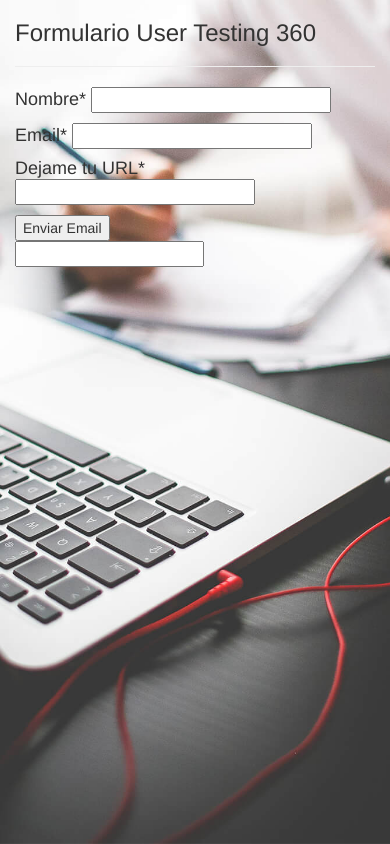
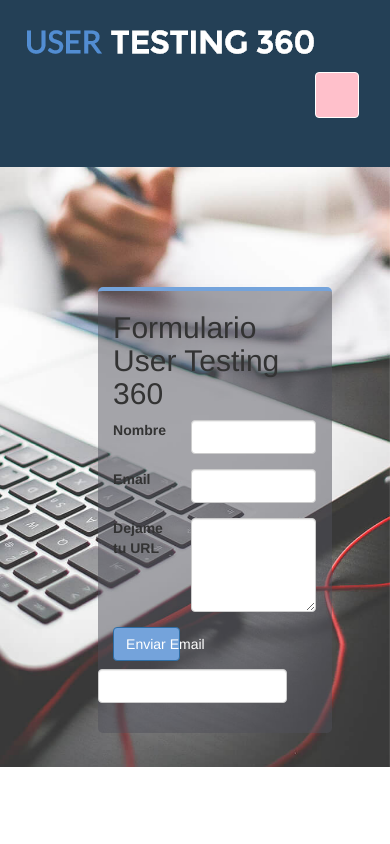
Before and after one commit to tatilq/User360, a plain HTML site: page contact.html in a window 390 px wide. Drawn offline with Linux system fonts and the light colour scheme.

Commit message:
AÑADI CONTACTANOS

```diff
--- a/contact.html
+++ b/contact.html
@@ -5,41 +5,97 @@
   	<meta name="viewport" content="width=device-width, user-scalable=no, initial-scale=1.0, maximum-scale=1.0, minimum-scale=1.0">
   	<title>User Testing 360°</title>
   	<link rel="stylesheet" type="text/css" href="css/animate.css">
-  	<link rel="stylesheet" type="text/css" href="css/contact.css">
+      <link rel="stylesheet" type="text/css" href="css/main.css">
       <link rel="stylesheet" href="css/bootstrap.min.css">
       <link rel="stylesheet" type="text/css" href="css/icomoon.css">
       <link rel="stylesheet" type="text/css" href="css/font-awesome.min.css">
       <link rel="stylesheet" type="text/css" href="css/queries.css">
-  	<script src="boot/js/custom.js" type="text/javascript"></script>
+      <link rel="stylesheet" type="text/css" href="css/common.css">
+      <link rel="stylesheet" type="text/css" href="css/contact.css">
+      <script src="js/jquery.js"></script>
+      <script src="js/bootstrap.min.js"></script>
     </head>
 	<body>
-<!--Escribe aquis tu codigo-->
+<!--ESTA ES LA PARTE DEL HEADER-->
+		<header>
         <div class="container-fluid">
-		<div class="row" id="formulario">
-				<div class="col-md-12">
-				<div class="form">
-					<h3>Formulario User Testing 360</h3>
-					<hr>
-					<form class="enlace1">
-						<h4>Nombre<span>*</span>
-							<input class="uno" type="text" id="elemento"/>
-						</h4>
-					</form>
-					<form class="enlace2">
-						<h4>Email<span>*</span>
-							<input class="dos" type="text" id="elemento"/>
-						</h4>
-					</form>
-					<form class="enlace3">
-						<h4>Dejame tu URL<span>*</span>
-							<input class="tres" type="text"id="elemento"/>
-						</h4>
-					</form>
-					<button class="bott" type="button" id="buto">Enviar Email</button>
-					<div class="inp"><input class="cuatro" type="text"id="elemento"/></div>
+          <div class="row menu">
+            <div class="col-md-4 logo text-center">
+                <img class="img-responsive" src="image/user-r.png" alt="">
+            </div>
+            <div class="col-md-8 ">
+                <nav class="navbar" role="navigation">
+                  <div class="navbar-header text-right">
+                      <button type="button" class="navbar-toggle btn_menu" data-toggle="collapse"
+                        data-target=".navbar-ex1-collapse">
+                          <span class="sr-only">Desplegar navegación</span>
+                          <span class="icon-bar"></span>
+                          <span class="icon-bar"></span>
+                          <span class="icon-bar"></span>
+                          <span class="icon-bar"></span>
+                          <span class="icon-bar"></span>
+                      </button>
+                  </div>
+                  <div class="collapse navbar-collapse navbar-ex1-collapse">
+                    <ul class="nav navbar-nav">
+                        <li><a href="#ofrece" class="text-gray">¿Qué me ofrece?</a></li>
+                        <li><a href="" class="text-gray">¿Cómo funciona?</a></li>
+                        <li><a href="" class="text-gray">Por qué usarlo</a></li>
+                        <li><a href="contact.html" class="text-gray">Contactanos</a></li>
+                        <li><a href="index.html" class="text-gray">Inicio</a></li>
+                    </ul>
+                  </div>
+                </nav>
               </div>
           </div>
         </div>
+    </header>
+<!--ESTA ES LA PARTE DEL CONTACT-->
+	<section class="contact">
+    	<div class="formulario fadeInUp">
+        	<h2>Formulario User Testing 360</h3>
+        	<div class="row">
+	        	<div class="col-md-10 contenedor">
+	        		<form class="form-horizontal">
+                		<div class="form-group contenedor_form">
+		                    <label class="col-xs-4 col-sm-4 col-md-3 control-label">Nombre</label>
+	                		<div class="col-xs-8 col-sm-8 col-md-9">
+	                    		<input type="name" class="form-control">
                 			</div>
+            			</div>
+               			<div class="form-group">
+                    		<label  class="col-xs-4 col-sm-4 col-md-3 control-label text-left">Email</label>
+                			<div class="col-xs-8 col-sm-8 col-md-9">
+                  				<input type="email" class="form-control" >
+                			</div>
+                		</div>
+                		<div class="form-group">
+                    		<label class="col-xs-4 col-sm-4 col-md-3 control-label">Dejame tu URL</label>
+                    		<div class="col-xs-8 col-sm-8 col-md-9">
+                    			<textarea type="URL" class="form-control" rows="4"></textarea>
+                    		</div>
+                		</div>
+                		<div class="form-group">
+                    		<div class="col-xs-5 col-sm-5 col-md-5 ">
+                    			<button type="submit" class="btn btn-primary">Enviar Email</button>
+                    		</div>
+                    		<br>
+                    	<div class="form-group">
+                    		<div class="col-xs-10 col-sm-3 col-md-6 ">
+                    			<input type="email" class="form-control input-email" id="input">
+                    		</div>
+                    	</div>
+        			</form><!--
+        		<div class="row text">
+            		<div class="col-sm-6 col-md-">
+                		<p>Powered by <a href="#">Equipo Laboratoria</a></p>
+            		</div>
+            		<div class="col-sm-6">
+                		<p class="text-right"><a href="#">Report abuse</a></p>
+            		</div>
+	        	</div>-->
+        	</div>
+  		</div>
+	</section>
 </body>
 </html>
--- /dev/null
+++ b/css/common.css
@@ -0,0 +1,35 @@
+/*CLASES GENERALES*/
+.fondo , .degradado
+{
+    height: 520px;
+    color: white;
+}
+.banner .hero .separador .ejemplo_user .pasos .uso .prueba_footer
+{
+    overflow: hidden;
+}
+.btn_menu
+{
+    background-color: pink;
+    border: 1px solid white;
+}
+footer , header
+{
+    box-sizing: border-box;
+    overflow: hidden;
+}
+h4 {
+    color: #34b9b9;
+    font-weight: lighter;
+    font-size: 30px;
+    text-align: center;
+    margin: 0;
+}
+header, footer{ background-color: #244056; padding: 20px 0px;}
+/*ESTE ES EL HEADER*/
+header nav { text-align: center; }
+header nav ul { list-style-type: none; }
+header nav ul li { display: inline; }
+header nav ul li a { font-size: 1.2em; color: white;}
+header nav a:hover { text-decoration: none; }
+/*ESTE ES EL BANNER*/
--- a/css/contact.css
+++ b/css/contact.css
@@ -1,13 +1,43 @@
-body
+*
 {
-	background: url('../image/large.jpg');
-	background-position: center center;
-	background-repeat: no-repeat;
-	background-attachment: fixed;
-	background-size: cover;
 
+    margin: 0px;
+    padding:0px;
 }
-.formu_contacto
+.form_group
 {
-	background-color: white;
+    box-sizing: border-box;
 }
+.contact{
+   background: url('../image/large.jpg');
+    background-position: center center;
+    background-repeat: no-repeat;
+    background-attachment: fixed;
+    background-size: cover;
+    height: 600px;
+}
+.formulario{
+    background-color: rgba(80,80,90,0.5);
+    width: 60%;
+    padding: 0 4%;
+    position: relative;
+    top: 20%;
+    left: 5%;
+    margin: 0 auto;
+
+    border-top: 4px solid #74a3db;
+    border-radius: 5px;
+}
+.formulario h3{
+    border-bottom: 2px solid #ccc;
+}
+.formulario button{
+    background-color: #74a3db;
+    color: white;
+    width:100%;
+    margin-bottom: 8px;
+}
+
+.text p {
+    margin: 0;
+}
--- a/css/main.css
+++ b/css/main.css
@@ -1,28 +1,7 @@
 *
 {
-outline: 2px solid red;
 }
-/*CLASES GENERALES*/
-.fondo , .degradado
-{
-    height: 520px;
-    color: white;
-}
-h4 {
-    color: #34b9b9;
-    font-weight: lighter;
-    font-size: 30px;
-    text-align: center;
-    margin: 0;
-}
-header, footer{ background-color: #244056; padding: 20px 0px;}
-/*ESTE ES EL HEADER*/
-header nav { text-align: center; }
-header nav ul { list-style-type: none; }
-header nav ul li { display: inline; }
-header nav ul li a { font-size: 1.2em; color: white;}
-header nav a:hover { text-decoration: none; }
-/*ESTE ES EL BANNER*/
+
 .banner
 {
     background: url('../image/large.jpg');
@@ -148,6 +127,7 @@ section .frase h2
     background-attachment: scroll;
     background-position: left;
     background-size: cover;
+    width: 90%;
     height: 470px;
 }
 .fondo-pasos {
--- a/css/queries.css
+++ b/css/queries.css
@@ -24,6 +24,19 @@
     footer .soporte
     {
         text-align: center;
+    }
+    .formulario
+    {
+        width: 50%;
+        height: auto;
+        position: relative;
+        /*top: 20%;
+        left: 5%;*/
+        right: 0px;
+        left: 0px;
+        bottom: 0px;
+        margin: 0 auto;
+
     }
 
 }
```
Also changed, not shown: index.html (+14 -11 lines). Lines whose indentation alone changed are shown as unchanged.
